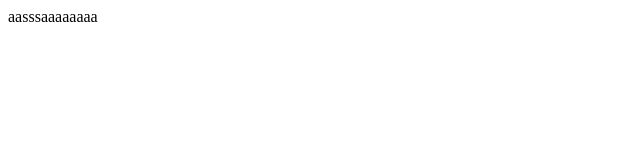
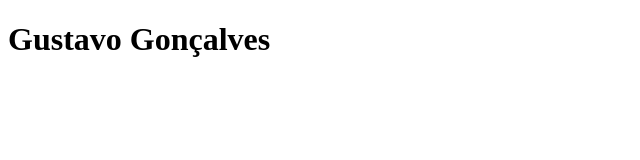
Before and after one commit to profeGustavo/primeiro-repositorio, a plain HTML site: page index.html in a window 1280 px wide. Shown: the whole page, without its empty margins (0-640 px from the left). Drawn offline with Linux system fonts and the light colour scheme.

Commit message:
criação css e alteração h1 no html

```diff
--- a/index.html
+++ b/index.html
@@ -6,6 +6,6 @@
     <title>Document</title>
 </head>
 <body>
-    aasssaaaaaaaa
+    <h1> Gustavo Gonçalves </h1>
 </body>
 </html>
```
Also changed, not shown: style.css (added).
